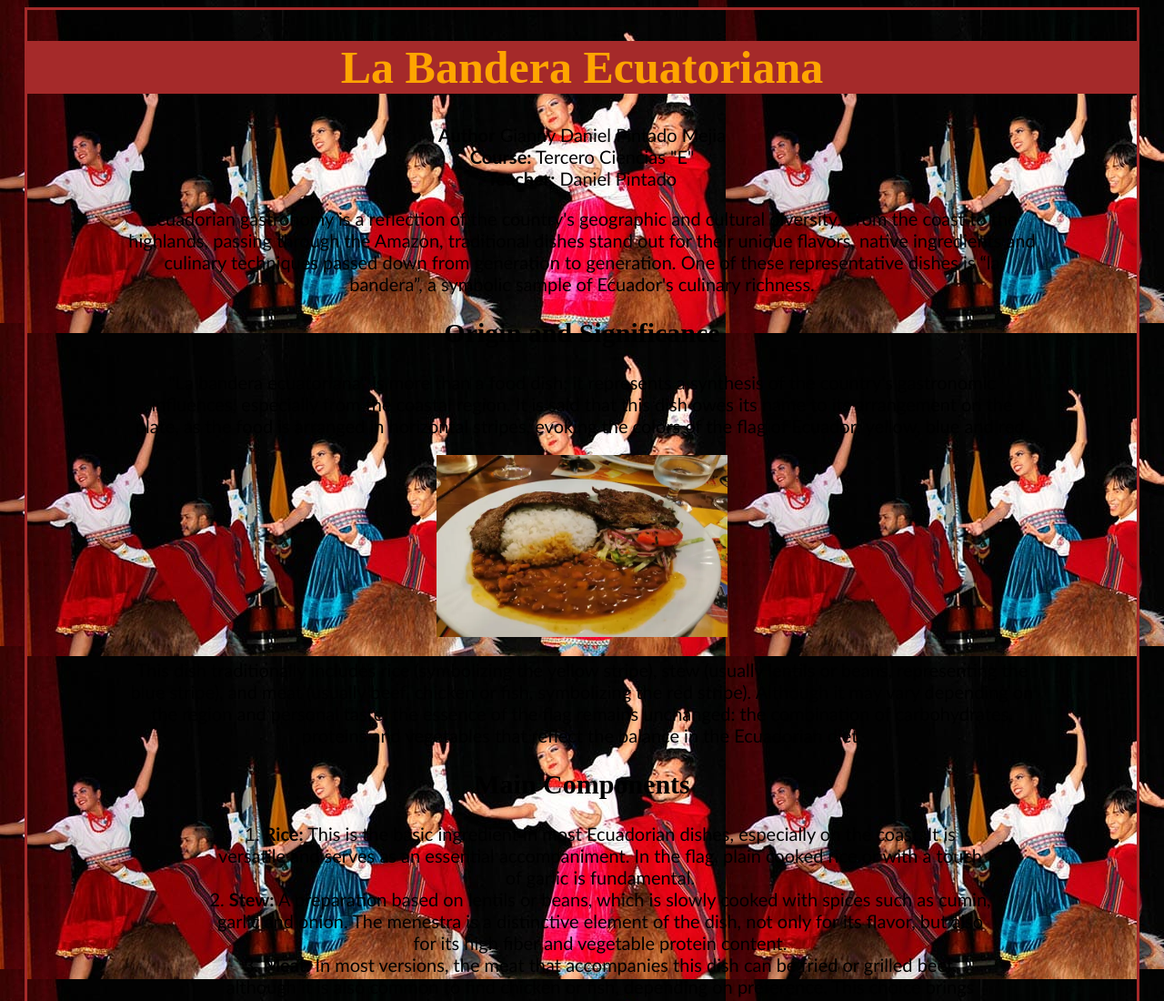
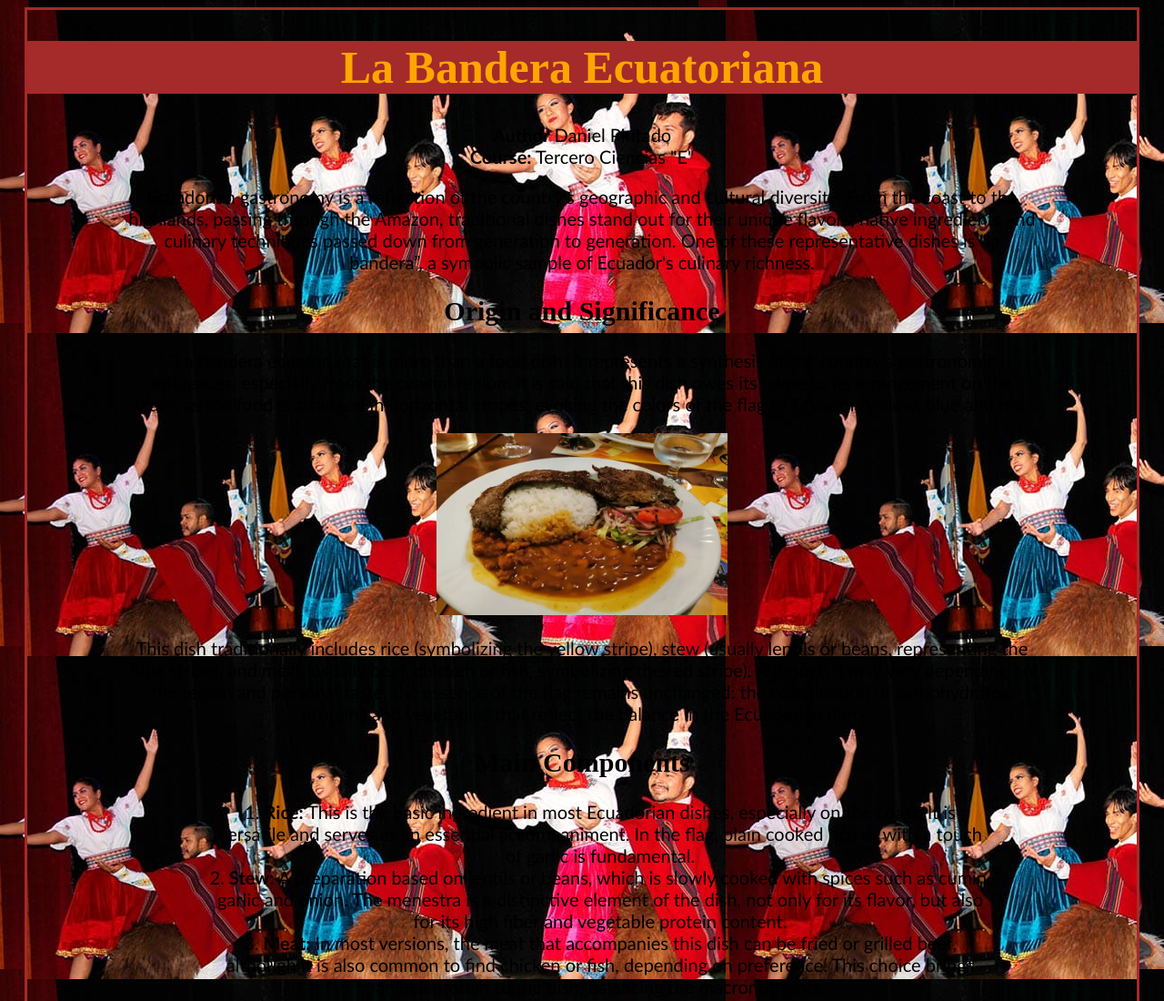
Before and after one commit to iTheEnderMC/la-bandera-ecuatoriana-eng, a plain HTML site: page index.html in a window 1280 px wide. Shown: the top 1100 px of the page at 91% size. Drawn offline with Linux system fonts and the light colour scheme; files whose address does not match are found by name; a web font is replaced by a local one.

Commit message:
Update index.html

```diff
--- a/index.html
+++ b/index.html
@@ -13,9 +13,9 @@
      <div = class="image">
      <h1>La Bandera Ecuatoriana</h1>
      <div = class="datos">
-     <p><b>Author</b> Gianny Daniel Pintado Mejia<br>
+     <p><b>Author</b> Daniel Pintado<br>
         <b>Course:</b> Tercero Ciencias "E"<br>
-        <b>Teacher:</b> Daniel Pintado<!--Nombre-->
+        <!--<b>Teacher:</b> Nombre-->
      </p>
      </div>
 	<main>
```
